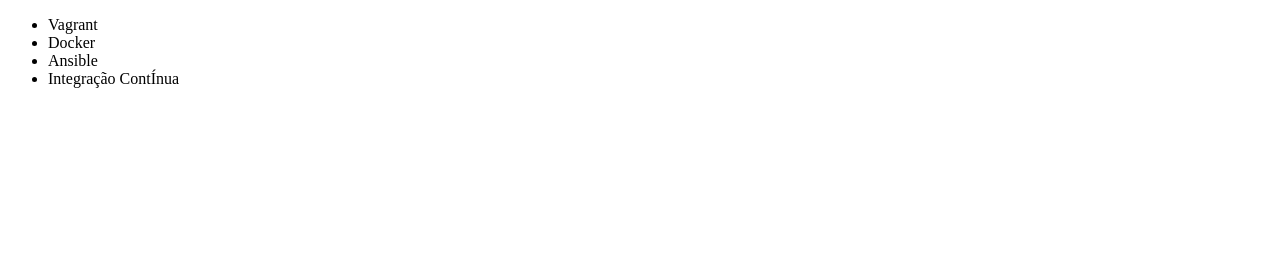
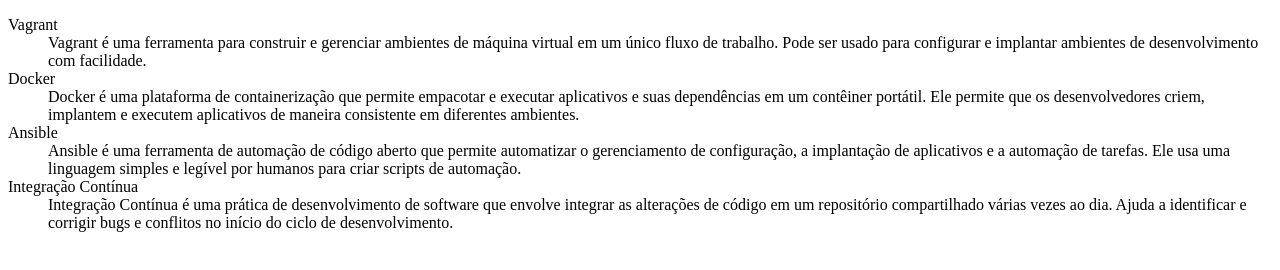
Before and after one commit to KaueSabinoSRV17/git, a plain HTML site: page app/index.html in a window 1280 px wide. Drawn offline with Linux system fonts and the light colour scheme.

Commit message:
feat: converting ul to dl and adding the descriptions

```diff
--- a/app/index.html
+++ b/app/index.html
@@ -5,11 +5,20 @@
     <title>Cursos da Alura</title>
 </head>
 <body>
-    <ul>
-        <li>Vagrant</li>
-        <li>Docker</li>
-        <li>Ansible</li>
-        <li>Integração ContÍnua</li>
-    </ul>
+<dl>
+
+    <dt>Vagrant</dt>
+    <dd>Vagrant é uma ferramenta para construir e gerenciar ambientes de máquina virtual em um único fluxo de trabalho. Pode ser usado para configurar e implantar ambientes de desenvolvimento com facilidade.</dd>
+
+    <dt>Docker</dt>
+    <dd>Docker é uma plataforma de containerização que permite empacotar e executar aplicativos e suas dependências em um contêiner portátil. Ele permite que os desenvolvedores criem, implantem e executem aplicativos de maneira consistente em diferentes ambientes.</dd>
+
+    <dt>Ansible</dt>
+    <dd>Ansible é uma ferramenta de automação de código aberto que permite automatizar o gerenciamento de configuração, a implantação de aplicativos e a automação de tarefas. Ele usa uma linguagem simples e legível por humanos para criar scripts de automação.</dd>
+
+    <dt>Integração Contínua</dt>
+    <dd>Integração Contínua é uma prática de desenvolvimento de software que envolve integrar as alterações de código em um repositório compartilhado várias vezes ao dia. Ajuda a identificar e corrigir bugs e conflitos no início do ciclo de desenvolvimento.</dd>
+
+</dl>
 </body>
 </html>
```
